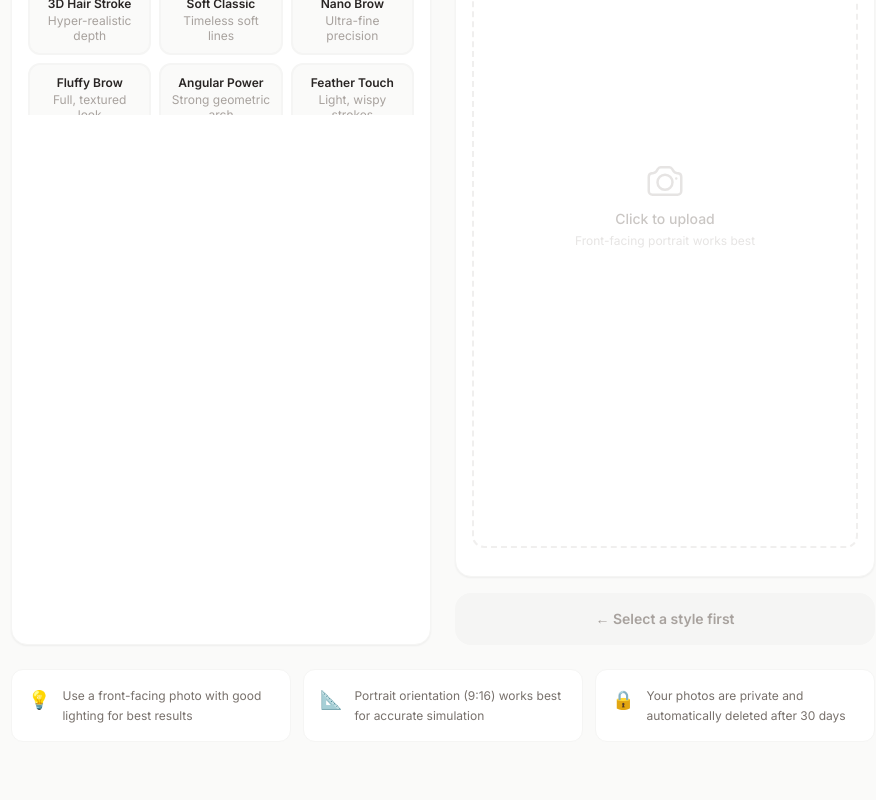
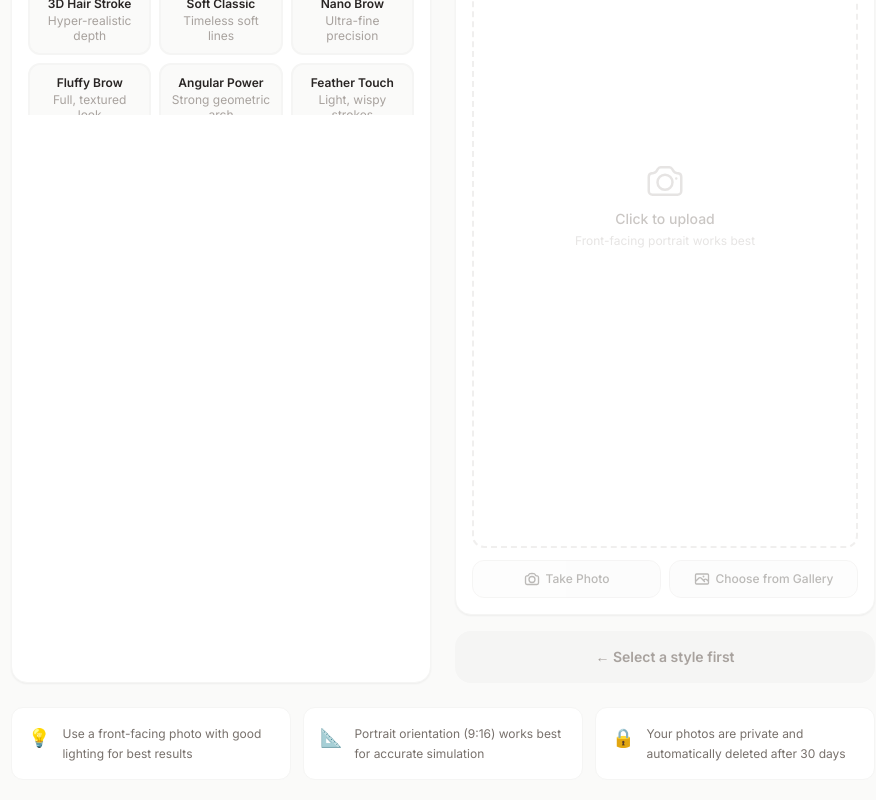
Before and after one commit to jaeha81/Seou-up-Microblading-APP, a Next.js app in the folder apps/web/: page /en/simulate in a window 1280 px wide. Shown: the part 655-1455 px from the top of the page, without its empty margins (197-1073 px from the left). Before the commit the page ends 1429 px from the top, so only its background shows below. Built offline with nearby package versions, Linux system fonts and the light colour scheme; no server answers.

Commit message:
feat(simulate): add camera capture button + gallery button

```diff
--- a/apps/web/src/app/[locale]/simulate/page.tsx
+++ b/apps/web/src/app/[locale]/simulate/page.tsx
@@ -55,6 +55,7 @@ export default function SimulatePage() {
   const tAuth = useTranslations("auth");
   const tCommon = useTranslations("common");
   const fileRef = useRef<HTMLInputElement>(null);
+  const cameraRef = useRef<HTMLInputElement>(null);
 
   const STEPS = [
     { n: 1, label: t("step_choose_style") },
@@ -316,14 +317,52 @@ export default function SimulatePage() {
                   className="hidden"
                   onChange={handleFileChange}
                 />
+                <input
+                  ref={cameraRef}
+                  type="file"
+                  accept="image/*"
+                  capture="environment"
+                  className="hidden"
+                  onChange={handleFileChange}
+                />
+                {/* Camera / Gallery buttons */}
+                {!preview && (
+                  <div className="flex gap-2 mt-1">
+                    <button
+                      onClick={() => agreeConsent && cameraRef.current?.click()}
+                      disabled={!agreeConsent}
+                      className="flex-1 flex items-center justify-center gap-1.5 text-xs font-medium text-stone-600 bg-stone-50 hover:bg-stone-100 border border-stone-200 rounded-xl py-2.5 transition-colors disabled:opacity-40 disabled:cursor-not-allowed"
+                    >
+                      <svg className="w-4 h-4" fill="none" viewBox="0 0 24 24" stroke="currentColor" strokeWidth={2}><path strokeLinecap="round" strokeLinejoin="round" d="M6.827 6.175A2.31 2.31 0 0 1 5.186 7.23c-.38.054-.757.112-1.134.175C2.999 7.58 2.25 8.507 2.25 9.574V18a2.25 2.25 0 0 0 2.25 2.25h15A2.25 2.25 0 0 0 21.75 18V9.574c0-1.067-.75-1.994-1.802-2.169a47.865 47.865 0 0 0-1.134-.175 2.31 2.31 0 0 1-1.64-1.055l-.822-1.316a2.192 2.192 0 0 0-1.736-1.039 48.774 48.774 0 0 0-5.232 0 2.192 2.192 0 0 0-1.736 1.039l-.821 1.316Z" /><path strokeLinecap="round" strokeLinejoin="round" d="M16.5 12.75a4.5 4.5 0 1 1-9 0 4.5 4.5 0 0 1 9 0Z" /></svg>
+                      {t("take_photo")}
+                    </button>
+                    <button
+                      onClick={() => agreeConsent && fileRef.current?.click()}
+                      disabled={!agreeConsent}
+                      className="flex-1 flex items-center justify-center gap-1.5 text-xs font-medium text-stone-600 bg-stone-50 hover:bg-stone-100 border border-stone-200 rounded-xl py-2.5 transition-colors disabled:opacity-40 disabled:cursor-not-allowed"
+                    >
+                      <svg className="w-4 h-4" fill="none" viewBox="0 0 24 24" stroke="currentColor" strokeWidth={2}><path strokeLinecap="round" strokeLinejoin="round" d="m2.25 15.75 5.159-5.159a2.25 2.25 0 0 1 3.182 0l5.159 5.159m-1.5-1.5 1.409-1.409a2.25 2.25 0 0 1 3.182 0l2.909 2.909m-18 3.75h16.5a1.5 1.5 0 0 0 1.5-1.5V6a1.5 1.5 0 0 0-1.5-1.5H3.75A1.5 1.5 0 0 0 2.25 6v12a1.5 1.5 0 0 0 1.5 1.5Zm10.5-11.25h.008v.008h-.008V8.25Zm.375 0a.375.375 0 1 1-.75 0 .375.375 0 0 1 .75 0Z" /></svg>
+                      {t("choose_from_gallery")}
+                    </button>
+                  </div>
+                )}
                 {preview && (
-                  <button
-                    onClick={() => agreeConsent && fileRef.current?.click()}
-                    disabled={!agreeConsent}
-                    className="w-full text-xs text-stone-400 hover:text-stone-600 transition-colors py-1 disabled:opacity-40 disabled:cursor-not-allowed"
-                  >
-                    {t("change_photo")}
-                  </button>
+                  <div className="flex gap-2 mt-1">
+                    <button
+                      onClick={() => agreeConsent && cameraRef.current?.click()}
+                      disabled={!agreeConsent}
+                      className="flex-1 text-xs text-stone-400 hover:text-stone-600 transition-colors py-1 disabled:opacity-40 disabled:cursor-not-allowed"
+                    >
+                      📷 {t("retake")}
+                    </button>
+                    <button
+                      onClick={() => agreeConsent && fileRef.current?.click()}
+                      disabled={!agreeConsent}
+                      className="flex-1 text-xs text-stone-400 hover:text-stone-600 transition-colors py-1 disabled:opacity-40 disabled:cursor-not-allowed"
+                    >
+                      🖼 {t("change_photo")}
+                    </button>
+                  </div>
                 )}
               </div>
             </div>
--- a/apps/web/src/messages/en.json
+++ b/apps/web/src/messages/en.json
@@ -130,6 +130,9 @@
     "consent_label": "I agree that this image will be processed by AI and used for simulation only.",
     "click_to_upload": "Click to upload",
     "portrait_tip": "Front-facing portrait works best",
+    "take_photo": "Take Photo",
+    "choose_from_gallery": "Choose from Gallery",
+    "retake": "Retake",
     "change_photo": "Click to change photo",
     "select_style_first": "Select a style first",
     "upload_photo_first": "Upload your photo",
--- a/apps/web/src/messages/ko.json
+++ b/apps/web/src/messages/ko.json
@@ -129,6 +129,9 @@
     "consent_label": "이 이미지가 AI로 처리되며 시뮬레이션 목적으로만 사용됨에 동의합니다.",
     "click_to_upload": "클릭하여 업로드",
     "portrait_tip": "정면을 향한 세로형 사진이 가장 좋습니다",
+    "take_photo": "카메라 촬영",
+    "choose_from_gallery": "갤러리에서 선택",
+    "retake": "다시 촬영",
     "change_photo": "클릭하여 사진 변경",
     "select_style_first": "먼저 스타일을 선택해주세요",
     "upload_photo_first": "사진을 업로드해주세요",
```
